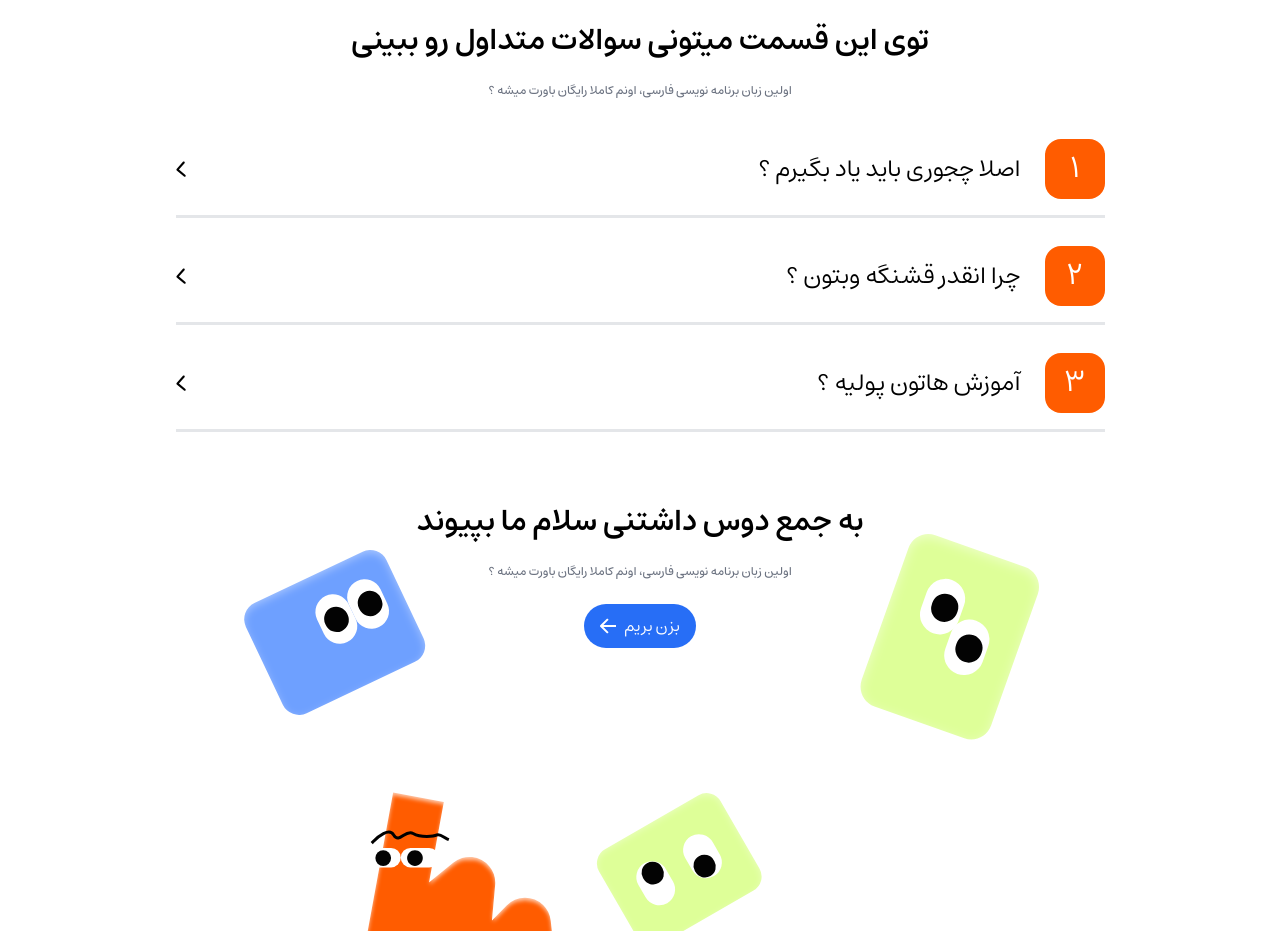
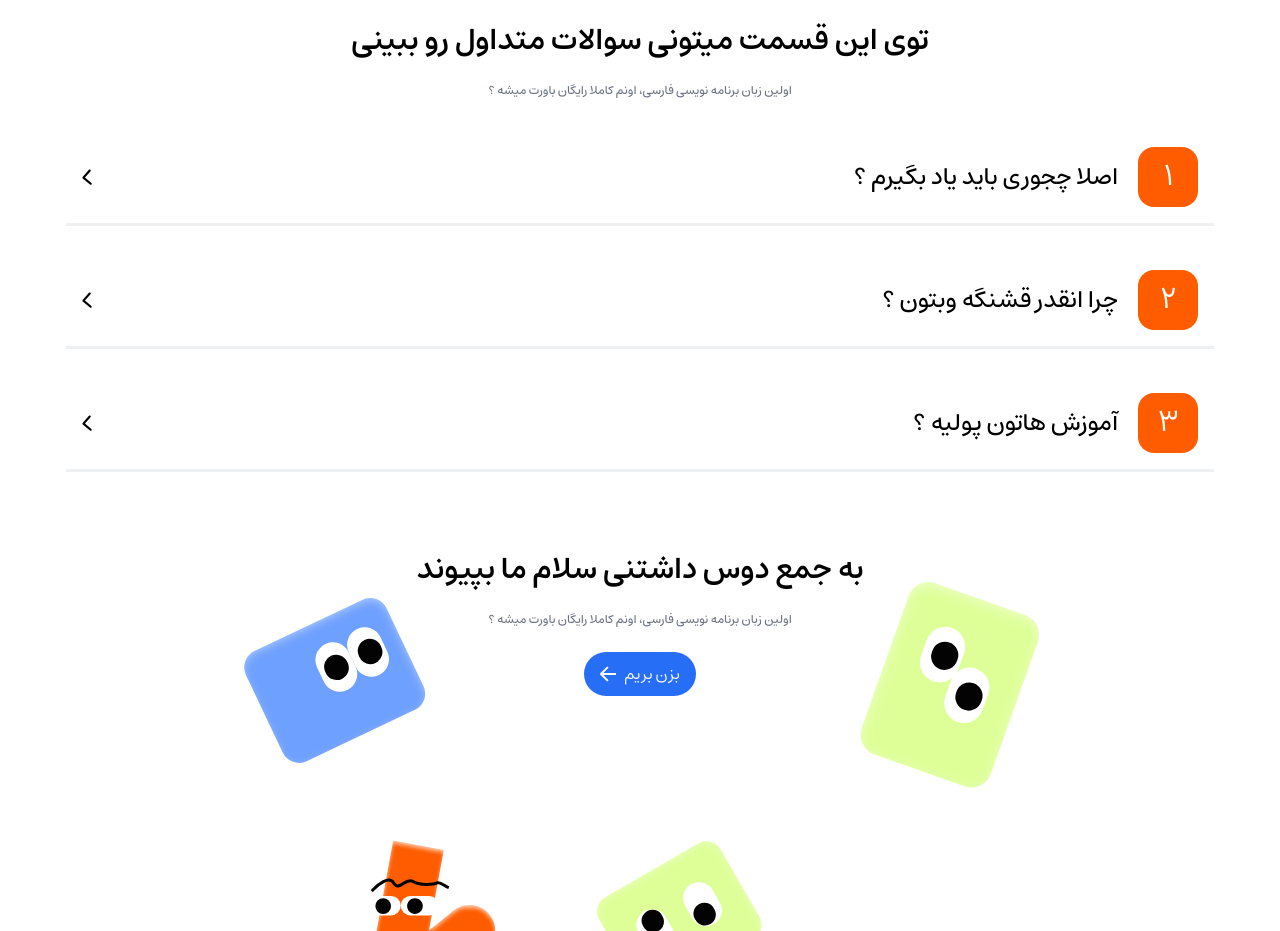
Before and after one commit to SalamLang/Salam-Website, a Next.js app: page /Education in a window 1280 px wide. Shown: the part 1880-2811 px from the top of the page. Built offline with nearby package versions, Linux system fonts and the light colour scheme.

Commit message:
(refactore) accordian component has bees refactored

```diff
--- a/src/components/molecules/Accordion.jsx
+++ b/src/components/molecules/Accordion.jsx
@@ -1,55 +1,47 @@
-'use client';
-
 import React from "react";
+import { motion } from "framer-motion";
 import Image from "next/image";
 
-const Accordion = ({ title, content, index, number, active, handleToggle }) => {
+const Accordion = ({ number, title, content, index, active, handleToggle }) => {
   return (
-    <div className='m-0 p-0 w-full max-w-[929px]'>
-      <div className='flex flex-col'>
-        <div className='flex justify-between items-center gap-3 my-2 cursor-pointer'>
-          <div className="flex items-center justify-start gap-6">
-            <span className="bg-bg-main w-[60px] h-[60px] rounded-2xl text-white text-3xl flex items-center justify-center">
-                {number}
-            </span>
-            <h4
-                className="text-title text-2xl"
-                onClick={handleToggle}>
-                {title}
-            </h4>
-          </div>
-
+    <div className="w-full max-w-full">
+      <div
+        className="cursor-pointer p-4 flex justify-between items-center"
+        onClick={handleToggle}
+      >
+        <h3 className="text-2xl font-Estedad-Medium flex justify-start items-center gap-5">
+          <span className="bg-bg-main w-[60px] h-[60px] rounded-2xl text-white text-3xl flex items-center justify-center">
+            {number}
+          </span>
+          {title}
+        </h3>
+        <motion.span
+          className="w-auto h-auto"
+          initial={{ rotate: 0 }}
+          animate={{ rotate: active ? -90 : 0 }}
+        >
           <Image
             src="/ArrowLeftFaq.svg"
             width={10}
             height={6}
-            alt='arrow-icon'
+            alt="arrow-icon"
             onClick={handleToggle}
-            className={
-              active
-                ? "cursor-pointer -rotate-90"
-                : "cursor-pointer"
-            }
+            className={"cursor-pointer"}
           />
-        </div>
-        <hr
-          className={
-            active
-              ? "border-border-grey2 border-b-2 relative top-[50px] opacity-20"
-              : "border-border-grey2 border-b-2 relative top-[8px]"
-          }
-        />
+        </motion.span>
       </div>
 
-      <p
-        onClick={handleToggle}
-        className={
-          active
-            ? "text-description text-[17px] w-5/6 text-start p-0 m-0 cursor-pointer pr-[85px]"
-            : "invisible max-h-0"
-        }>
-        {content}
-      </p>
+      <motion.div
+        initial={{ height: 0 }}
+        animate={{ height: active ? "auto" : 0 }}
+        transition={{ duration: 0.3 }}
+        className="overflow-hidden w-full"
+      >
+        <div className="p-4">
+          <p>{content}</p>
+        </div>
+      </motion.div>
+      <hr className={"border-border-grey2 border-b-2 relative opacity-60"} />
     </div>
   );
 };
```
